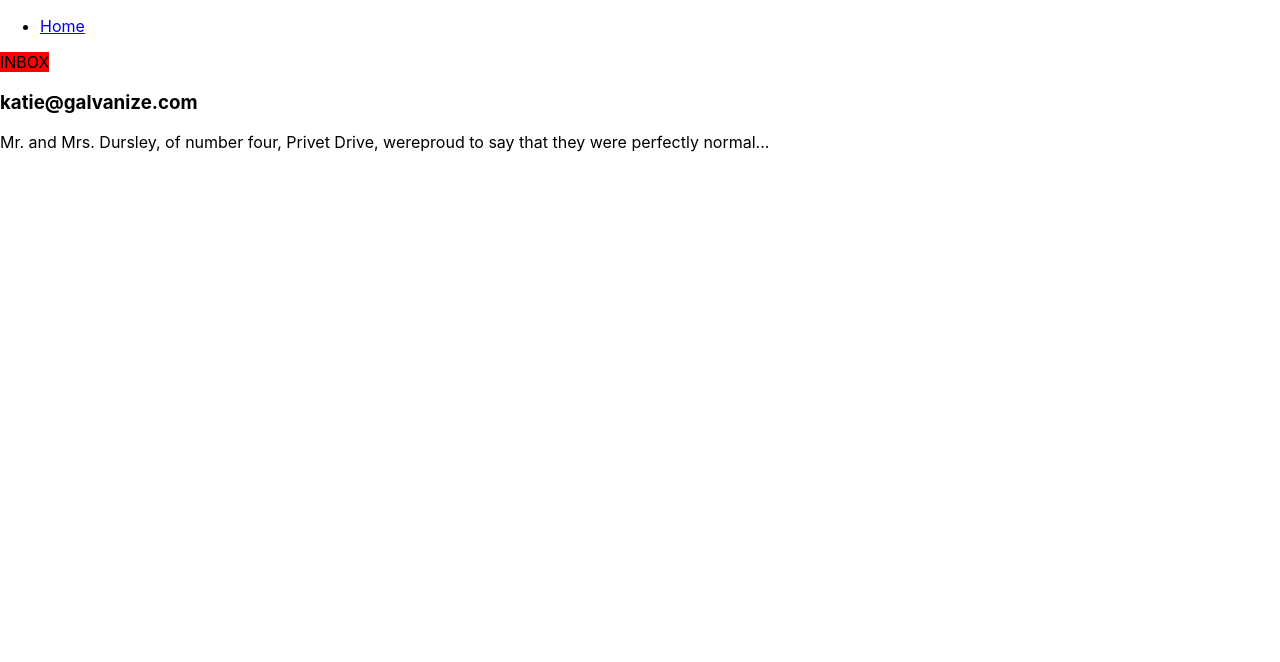
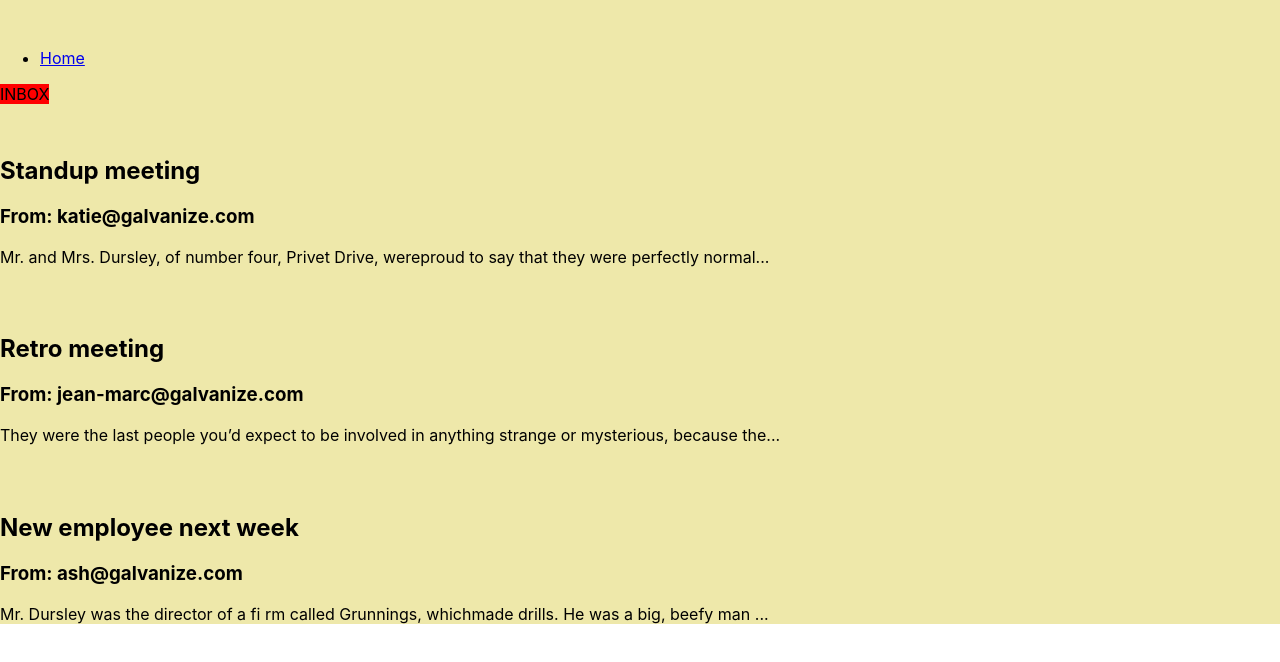
Before and after one commit to moldux-dartus/react-email-client, a React (Create React App) app in the folder mock-gmail/: page / in a window 1280 px wide. Shown: the top 662 px of the page. Built offline with nearby package versions, Linux system fonts and the light colour scheme.

Commit message:
Home now reads all hardcoded emails; added minor styling

```diff
--- a/mock-gmail/src/App.css
+++ b/mock-gmail/src/App.css
@@ -38,5 +38,11 @@
 }
 span {
   background-color: red;
-
 }
+h3{
+  text-emphasis: soft;
+}
+div{
+  background-color: palegoldenrod;
+  padding-top: 2em;
+}
--- a/mock-gmail/src/Components/Email.js
+++ b/mock-gmail/src/Components/Email.js
@@ -5,13 +5,19 @@ const Email = ({ data }) => {
 
     const emailChunk = (x) => (
       <div>
-        <h3>{data[x].sender}</h3>
-          <p>{data[x].message.substring(0,100) + '...'} </p>
+        <h2>{data[x].subject}</h2>
+            <h3>From: {data[x].sender}</h3>
+            <p>{data[x].message.substring(0,100) + '...'} </p>
       </div>
     )
+    var emailArray=[]
+    for (var z = 0; z < data.length; z++)
+    {
+        emailArray.push(emailChunk(z))
+    }
     return (
       <article>
-        { emailChunk(0) }
+        { emailArray }
       </article>
     )
 }
```
Also changed, not shown: 1 other file (tests, documents, lock files or other folders).
